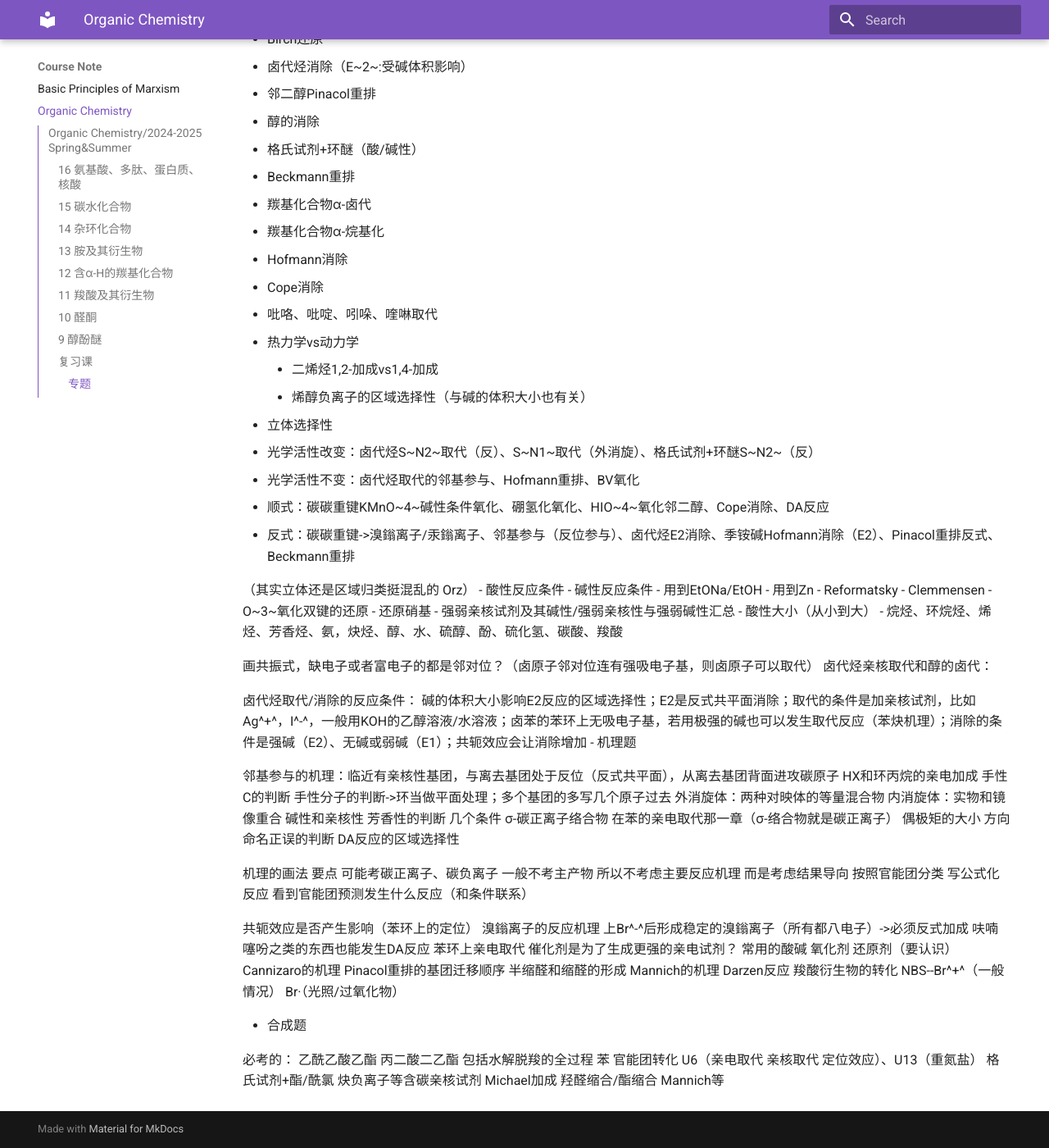
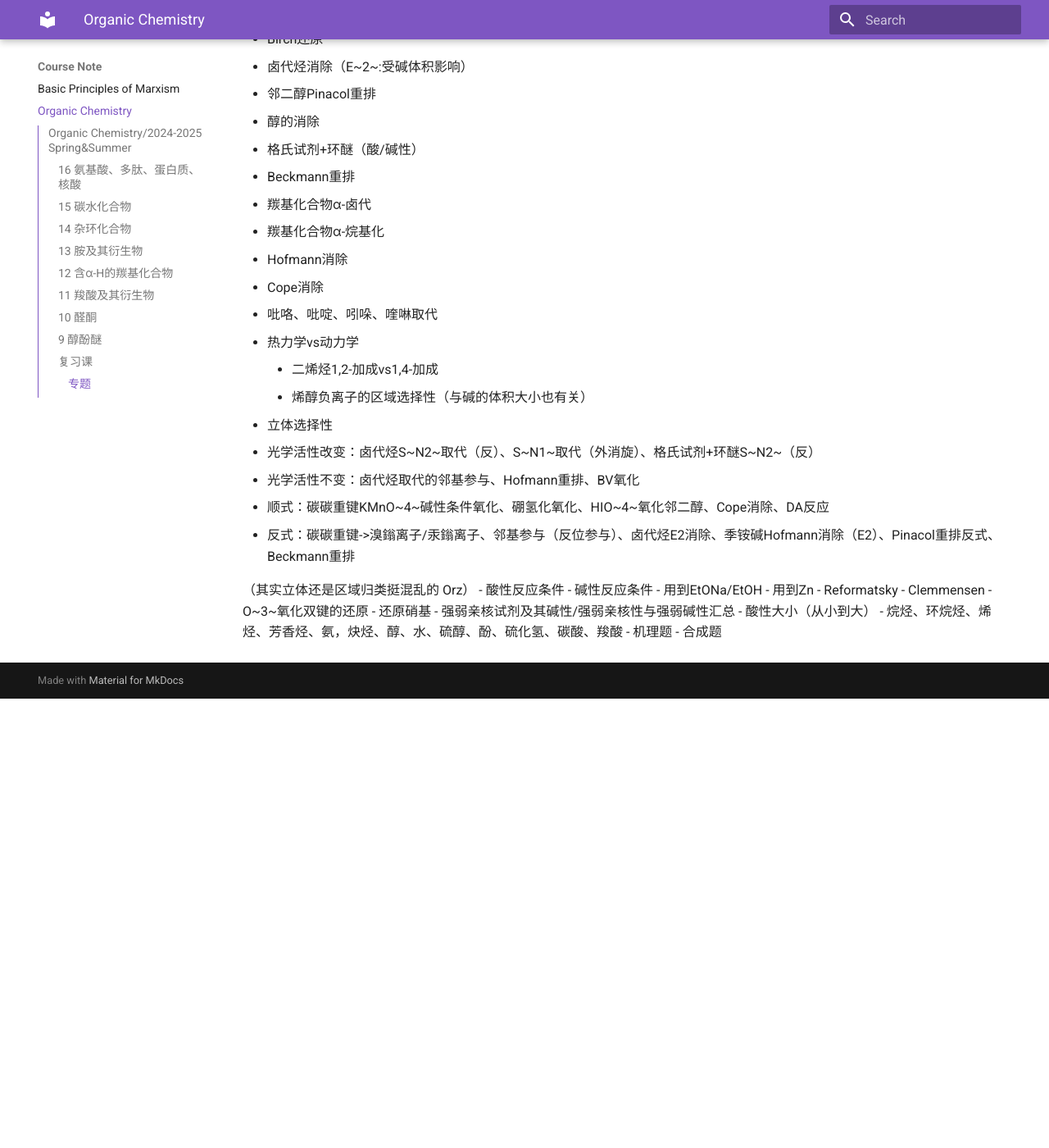
Before and after one commit to NeEnZo/notes, an MkDocs documentation site: the page built from docs/Course Note/Organic Chemistry.md, in a window 1280 px wide and 1400 px high, scrolled down 13769 px. Shown: the whole window at 82% size. Built offline with MkDocs 1.6.1 and Material for MkDocs 9.7.7, drawn with Linux system fonts in a browser that asks for light colours; after the commit the page ends 14621 px from its top, so only the background shows below that.

Commit message:
Update Organic Chemistry.md

```diff
--- a/docs/Course Note/Organic Chemistry.md
+++ b/docs/Course Note/Organic Chemistry.md
@@ -547,47 +547,5 @@ C=C vs C=O
 - 强弱亲核试剂及其碱性/强弱亲核性与强弱碱性汇总
 - 酸性大小（从小到大）
   - 烷烃、环烷烃、烯烃、芳香烃、氨，炔烃、醇、水、硫醇、酚、硫化氢、碳酸、羧酸
-
-画共振式，缺电子或者富电子的都是邻对位？（卤原子邻对位连有强吸电子基，则卤原子可以取代）
-卤代烃亲核取代和醇的卤代：
-
-卤代烃取代/消除的反应条件：
-碱的体积大小影响E2反应的区域选择性；E2是反式共平面消除；取代的条件是加亲核试剂，比如Ag^+^，I^-^，一般用KOH的乙醇溶液/水溶液；卤苯的苯环上无吸电子基，若用极强的碱也可以发生取代反应（苯炔机理）；消除的条件是强碱（E2）、无碱或弱碱（E1）；共轭效应会让消除增加
 - 机理题
-
-邻基参与的机理：临近有亲核性基团，与离去基团处于反位（反式共平面），从离去基团背面进攻碳原子
-HX和环丙烷的亲电加成
-手性C的判断 手性分子的判断->环当做平面处理；多个基团的多写几个原子过去
-外消旋体：两种对映体的等量混合物 内消旋体：实物和镜像重合
-碱性和亲核性
-芳香性的判断 几个条件
-σ-碳正离子络合物 在苯的亲电取代那一章（σ-络合物就是碳正离子）
-偶极矩的大小 方向
-命名正误的判断
-DA反应的区域选择性
-
-机理的画法 要点
-可能考碳正离子、碳负离子
-一般不考主产物 所以不考虑主要反应机理 而是考虑结果导向
-按照官能团分类 写公式化反应 看到官能团预测发生什么反应（和条件联系）
-
-共轭效应是否产生影响（苯环上的定位）
-溴鎓离子的反应机理 上Br^-^后形成稳定的溴鎓离子（所有都八电子）->必须反式加成
-呋喃 噻吩之类的东西也能发生DA反应
-苯环上亲电取代 催化剂是为了生成更强的亲电试剂？
-常用的酸碱 氧化剂 还原剂（要认识）
-Cannizaro的机理
-Pinacol重排的基团迁移顺序
-半缩醛和缩醛的形成
-Mannich的机理
-Darzen反应
-羧酸衍生物的转化
-NBS--Br^+^（一般情况） Br·（光照/过氧化物）
-
 - 合成题
-
-必考的：
-乙酰乙酸乙酯 丙二酸二乙酯 包括水解脱羧的全过程
-苯 官能团转化 U6（亲电取代 亲核取代 定位效应）、U13（重氮盐）
-格氏试剂+酯/酰氯 炔负离子等含碳亲核试剂
-Michael加成 羟醛缩合/酯缩合 Mannich等
```
